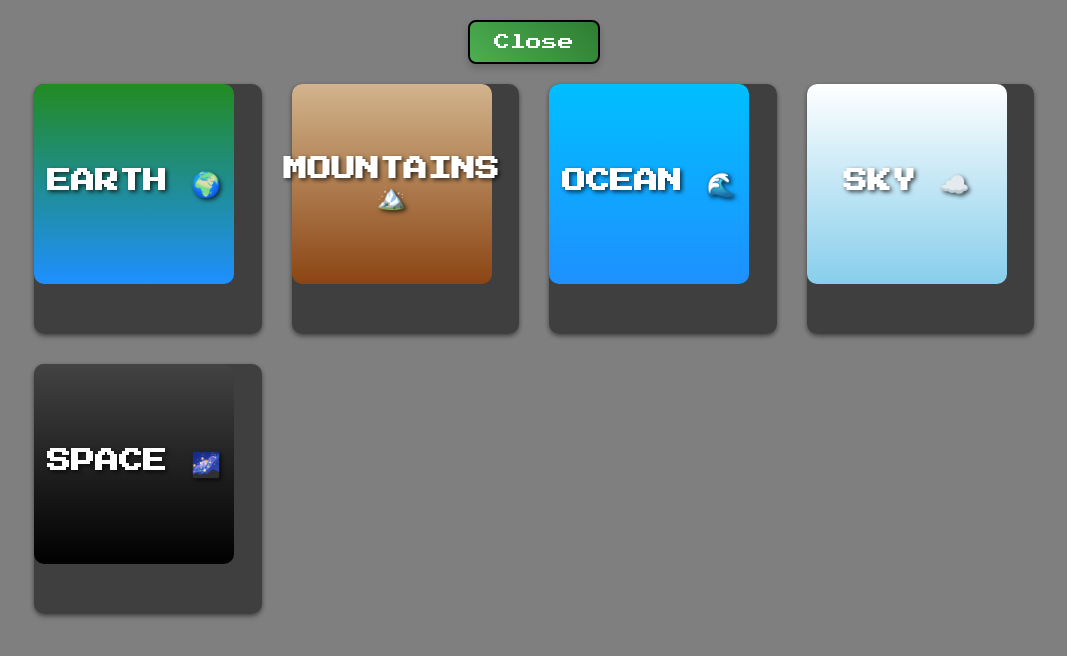
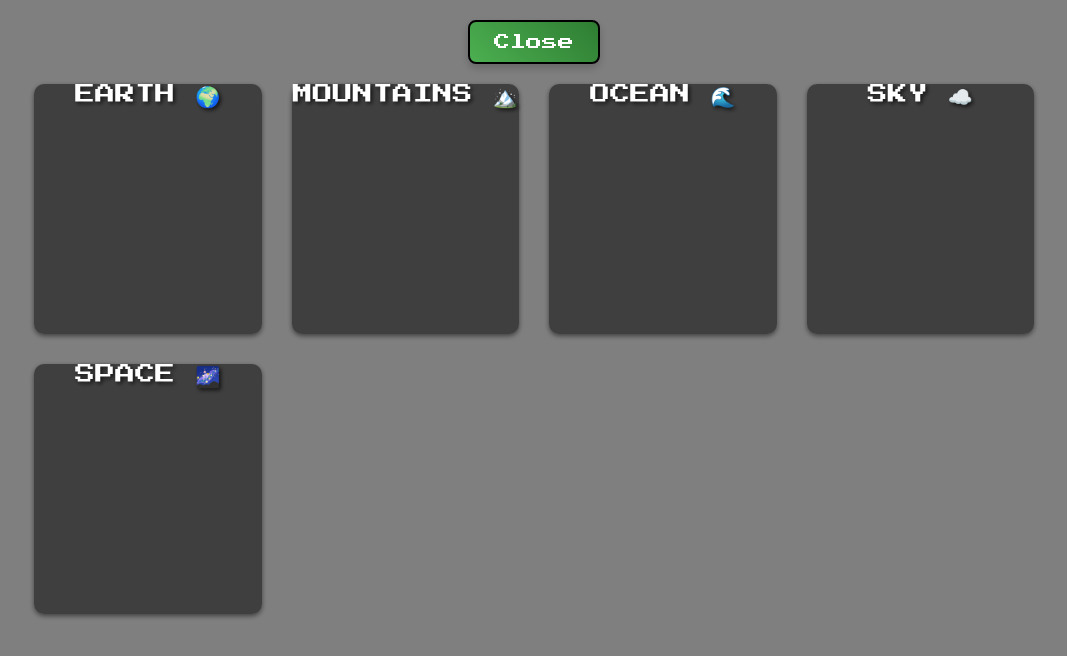
Before and after one commit to pushiscool/ggg, a React (Create React App) app: page / in a window 1280 px wide. Both pictures are taken after a click on the button "Start". Shown: the top 656 px of the page, without its empty margins (106-1173 px from the left). Built offline with nearby package versions, Linux system fonts and the light colour scheme.

Commit message:
Update HomeScreen.jsx

```diff
--- a/src/components/HomeScreen.jsx
+++ b/src/components/HomeScreen.jsx
@@ -1155,91 +1155,36 @@ export default function HomeScreen() {
         <div className="levels-container">
           <div className="level-box ground-box" onClick={handleGroundBoxClick}>
             <div className="title-container">
-              <div className="cover-text" style={{
-        background: 'linear-gradient(to bottom, #228B22, #1E90FF)', // Green to Blue gradient
-        width: '200px',
-        height: '200px',
-        borderRadius: '10px',
-        display: 'flex',
-        alignItems: 'center',
-        justifyContent: 'center',
-        color: 'white',
-        fontSize: '24px',
-        fontWeight: 'bold',
-      }}  >
-                 EARTH 🌍
+              <div className="cover-text" style={{ fontSize: "20px" }}>
+               EARTH 🌍
               </div>
             </div>
           </div>
           <div className="level-box mountain-box" onClick={handleBlankLevelClick}>
             <div className="title-container">
-              <div className="cover-text"   style={{
-        background: 'linear-gradient(to top, #8B4513, #D2B48C)', // Brown to Tan gradient
-        width: '200px',
-        height: '200px',
-        borderRadius: '10px',
-        display: 'flex',
-        alignItems: 'center',
-        justifyContent: 'center',
-        color: 'white',
-        fontSize: '24px',
-        fontWeight: 'bold',
-      }}  >
+              <div className="cover-text" style={{ fontSize: "20px" }}>
                  MOUNTAINS 🏔️
               </div>
             </div>
           </div>
           <div className="level-box sea-box" onClick={handleSeaBoxClick}>
             <div className="title-container">
-              <div className="cover-text"  style={{
-        background: 'linear-gradient(to top, #1E90FF, #00BFFF)', // Dark to Light Blue gradient
-        width: '200px',
-        height: '200px',
-        borderRadius: '10px',
-        display: 'flex',
-        alignItems: 'center',
-        justifyContent: 'center',
-        color: 'white',
-        fontSize: '24px',
-        fontWeight: 'bold',
-      }}  >
-               OCEAN 🌊
+              <div className="cover-text" style={{ fontSize: "20px" }}>
+                      OCEAN 🌊
               </div>
             </div>
           </div>
           <div className="level-box sky-box" onClick={handleBlankLevelClick}>
             <div className="title-container">
-              <div className="cover-text"   style={{
-        background: 'linear-gradient(to top, #87CEEB, #FFFFFF)', // Light Blue to White gradient
-        width: '200px',
-        height: '200px',
-        borderRadius: '10px',
-        display: 'flex',
-        alignItems: 'center',
-        justifyContent: 'center',
-        color: 'white',
-        fontSize: '24px',
-        fontWeight: 'bold',
-      }}    >
-              SKY ☁️
+              <div className="cover-text" style={{ fontSize: "20px" }}>
+                SKY ☁️
               </div>
             </div>
           </div>
           <div className="level-box sun-box" onClick={handleBlankLevelClick}>
             <div className="title-container">
-              <div className="cover-text"   style={{
-        background: 'linear-gradient(to top, #000000, #434343)', // Black to Dark Gray gradient
-        width: '200px',
-        height: '200px',
-        borderRadius: '10px',
-        display: 'flex',
-        alignItems: 'center',
-        justifyContent: 'center',
-        color: 'white',
-        fontSize: '24px',
-        fontWeight: 'bold',
-      }}  >
-                 SPACE 🌌
+              <div className="cover-text" style={{ fontSize: "20px" }}>
+               SPACE 🌌
               </div>
             </div>
           </div>
```
